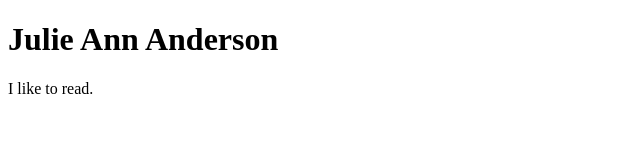
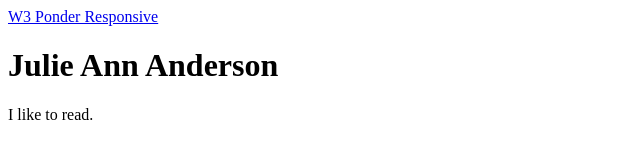
Before and after one commit to andejuli/wdd131-fall25, a plain HTML site: page index.html in a window 1280 px wide. Shown: the whole page, without its empty margins (0-640 px from the left). Drawn offline with Linux system fonts and the light colour scheme.

Commit message:
update portal link

```diff
--- a/index.html
+++ b/index.html
@@ -8,7 +8,9 @@
 <body>
     <!-- https://andejuli.github.io/wdd131-fall25/ -->
     <header>
-
+        <nav>
+            <a href="ponder/responsive.html">W3 Ponder Responsive</a>
+        </nav>
     </header>
     <main>
         <h1>Julie Ann Anderson</h1>
```
